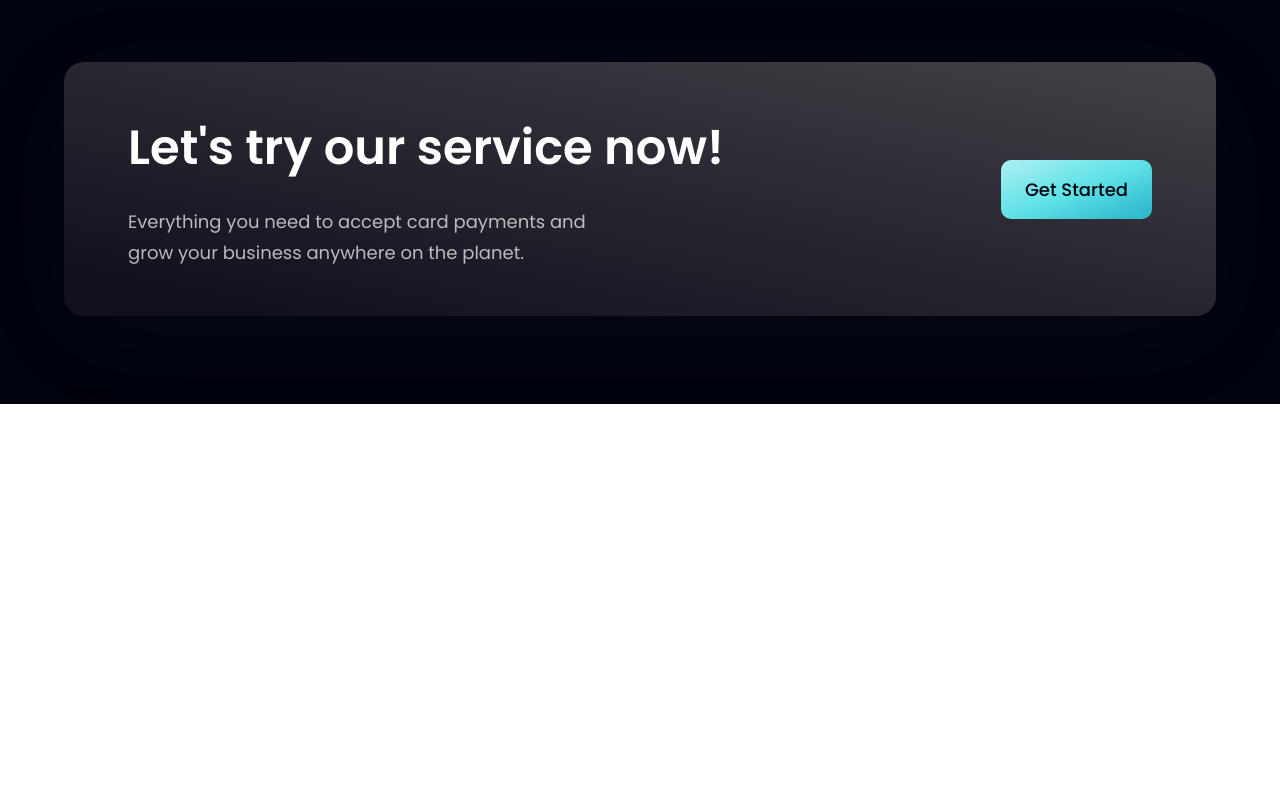
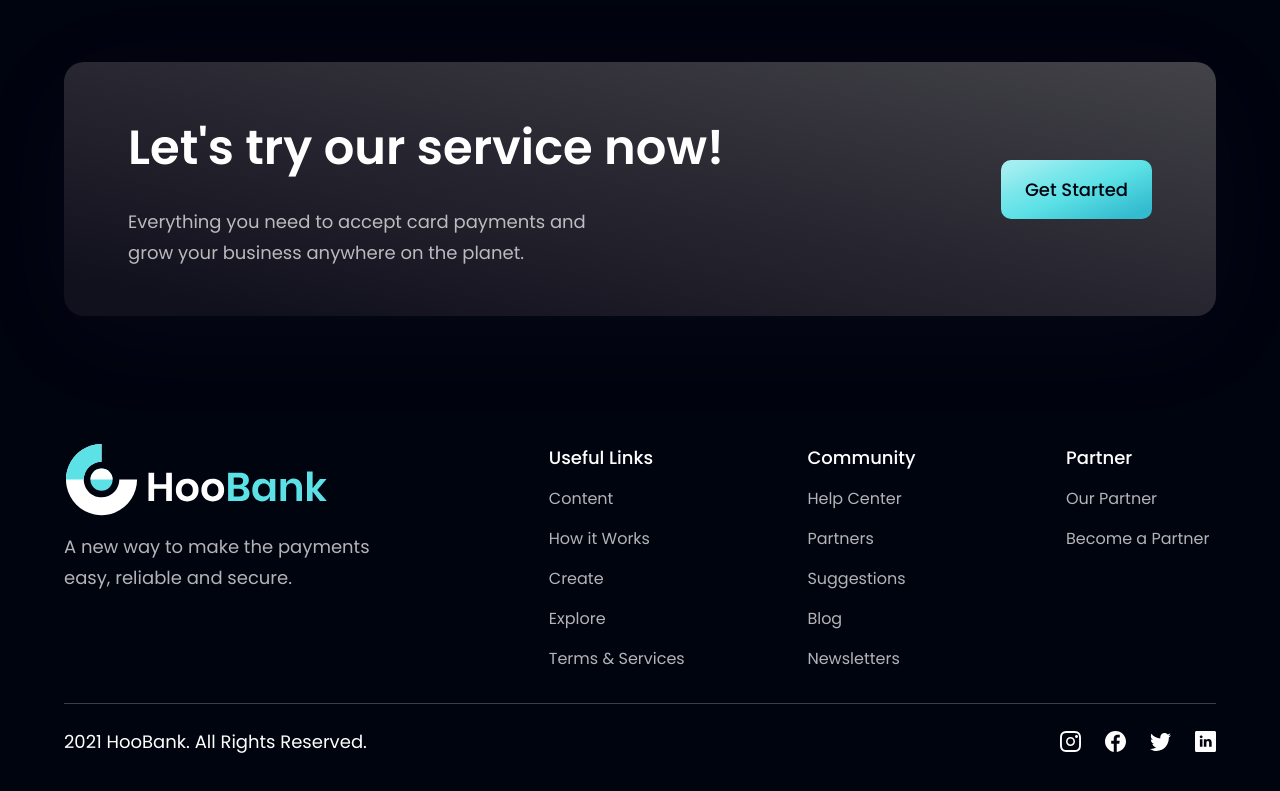
Before and after one commit to BartoszDombrow/react-tailwind-website, a React (Vite) app: page / in a window 1280 px wide. Shown: the part 4128-4919 px from the top of the page. Before the commit the page ends 4532 px from the top, so only its background shows below. Built offline with nearby package versions, Linux system fonts and the light colour scheme.

Commit message:
feat: add Footer section efw

```diff
--- a/src/components/Footer.jsx
+++ b/src/components/Footer.jsx
@@ -1,8 +1,65 @@
 import React from 'react'
+import styles from '../style'
+import { logo } from '../assets'
+import { footerLinks, socialMedia } from '../constants'
 
 const Footer = () => {
   return (
-    <div>Footer</div>
+    <section className={`${styles.flexCenter} ${styles.paddingY} flex-col`}>
+      <div className={`${styles.flexStart} mb-8 w-full flex-col md:flex-row`}>
+        <div className="mr-10 flex flex-1 flex-col justify-start">
+          <img
+            src={logo}
+            alt="hoobank"
+            className="h-[72px] w-[266px] object-contain"
+          />
+          <p className={`${styles.paragraph} mt-4 max-w-[310px]`}>
+            A new way to make the payments easy, reliable and secure.
+          </p>
+        </div>
+        <div className="mt-10 flex w-full flex-[1.5] flex-row flex-wrap justify-between md:mt-0">
+          {footerLinks.map((footerLink) => (
+            <div
+              key={footerLink.key}
+              className="my-4 flex min-w-[150px] flex-col ss:my-0"
+            >
+              <h4 className="font-poppins text-[18px] font-medium leading-[27px] text-white">
+                {footerLink.title}
+              </h4>
+              <ul className="mt-4 list-none">
+                {footerLink.links.map((link, index) => (
+                  <li
+                    key={link.name}
+                    className={`cursor-pointer font-poppins text-[16px] font-normal leading-[24px] text-dimWhite hover:text-secondary ${
+                      index !== footerLink.links.length - 1 ? 'mb-4' : 'mb-0'
+                    }`}
+                  >
+                    {link.name}
+                  </li>
+                ))}
+              </ul>
+            </div>
+          ))}
+        </div>
+      </div>
+      <div className="flex w-full flex-col items-center justify-between border-t-[1px] border-t-[#3F3E45] pt-6 md:flex-row ">
+        <p className="text-center font-poppins text-[18px] font-normal leading-[27px] text-white">
+          2021 HooBank. All Rights Reserved.
+        </p>
+        <div className="mt-6 flex flex-row md:mt-0">
+          {socialMedia.map((social, index) => (
+            <img
+              key={social.id}
+              src={social.icon}
+              alt={social.id}
+              className={`h-[21px] w-[21px] cursor-pointer object-contain ${
+                index !== socialMedia.length - 1 ? 'mr-6' : 'mr-0'
+              }`}
+            />
+          ))}
+        </div>
+      </div>
+    </section>
   )
 }
 
```
